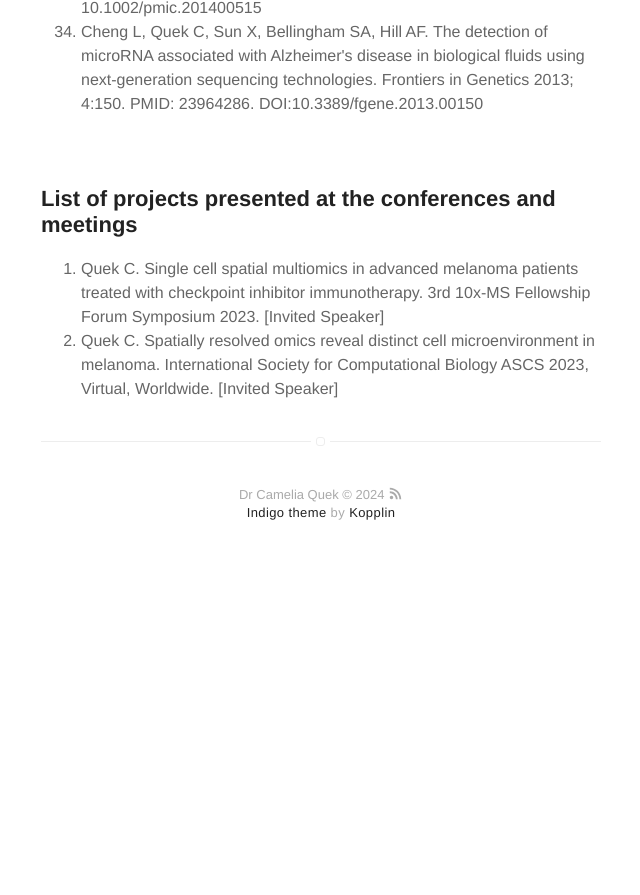
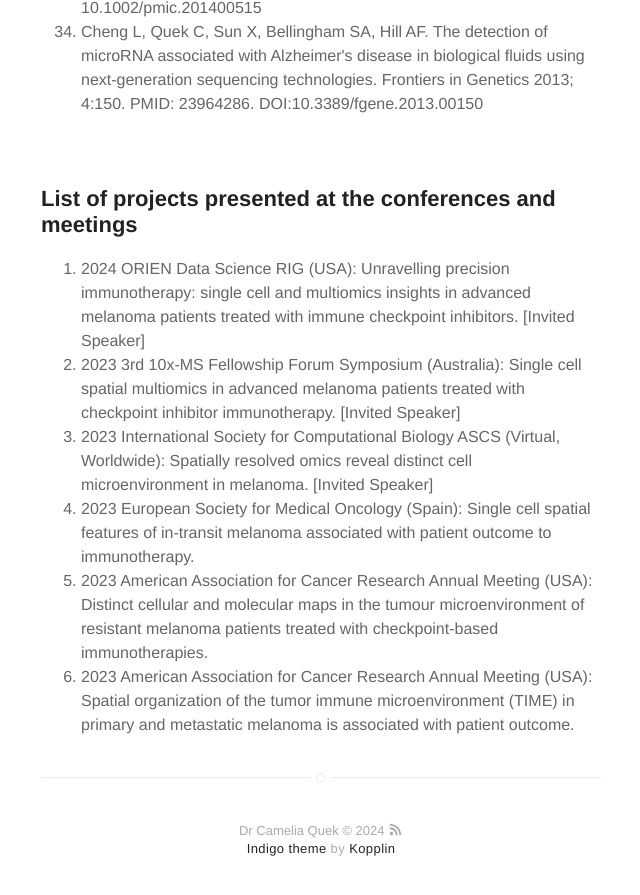
Before and after one commit to cameliaquek/cameliaquek.github.io, a Jekyll site: the page built from projects.html, in a window 1280 px wide and 900 px high, scrolled down 5436 px. Shown: the top 895 px of the window, without its empty margins (319-959 px from the left). Built offline with Jekyll 4.4.1, drawn with Linux system fonts in a browser that asks for light colours; before the commit the page ends 6020 px from its top, so only the background shows below that.

Commit message:
Update projects.html

```diff
--- a/projects.html
+++ b/projects.html
@@ -78,6 +78,17 @@ title: Projects
 
 <h2>List of projects presented at the conferences and meetings</h2>
 <ol>
-  <li>Quek C. Single cell spatial multiomics in advanced melanoma patients treated with checkpoint inhibitor immunotherapy. 3rd 10x-MS Fellowship Forum Symposium 2023. [Invited Speaker]</li>
-  <li>Quek C. Spatially resolved omics reveal distinct cell microenvironment in melanoma. International Society for Computational Biology ASCS 2023, Virtual, Worldwide. [Invited Speaker]</li>
+  <li>2024 ORIEN Data Science RIG (USA): Unravelling precision immunotherapy: single cell and multiomics insights in advanced melanoma patients treated with immune checkpoint inhibitors. [Invited Speaker]</li>
+
+  <li>2023 3rd 10x-MS Fellowship Forum Symposium (Australia): Single cell spatial multiomics in advanced melanoma patients treated with checkpoint inhibitor immunotherapy. [Invited Speaker]</li>
+
+  <li>2023 International Society for Computational Biology ASCS (Virtual, Worldwide): Spatially resolved omics reveal distinct cell microenvironment in melanoma. [Invited Speaker]</li>
+
+  <li>2023 European Society for Medical Oncology (Spain): Single cell spatial features of in-transit melanoma associated with patient outcome to immunotherapy.</li>
+
+  <li>2023 American Association for Cancer Research Annual Meeting (USA): Distinct cellular and molecular maps in the tumour microenvironment of resistant melanoma patients treated with checkpoint-based immunotherapies.</li>
+
+  <li>2023 American Association for Cancer Research Annual Meeting (USA): Spatial organization of the tumor immune microenvironment (TIME) in primary and metastatic melanoma is associated with patient outcome.</li>
+
+
 </ol>
```
